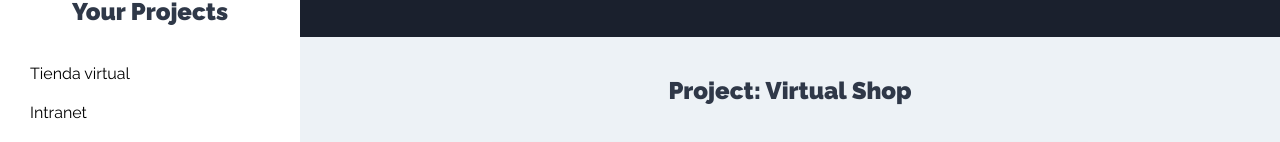
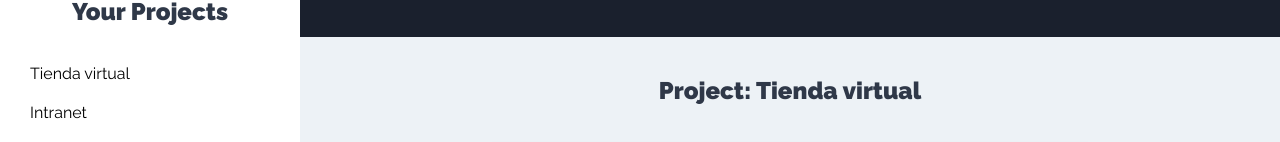
Before and after one commit to ivanurra/mern-tasks-client, a React (Create React App) app: page /proyectos in a window 1280 px wide. Both pictures are taken after a click on the button "Tienda virtual". Shown: the part 255-397 px from the top of the page. Built offline with nearby package versions, Linux system fonts and the light colour scheme.

Commit message:
show name project

```diff
--- a/src/components/tareas/ListadoTareas.js
+++ b/src/components/tareas/ListadoTareas.js
@@ -1,7 +1,18 @@
-import React, { Fragment } from "react";
+import React, { useContext, Fragment } from "react";
 import Tarea from "./Tarea";
+import proyectoContext from "../../context/proyectos/proyectoContext";
 
 const ListadoTareas = () => {
+  // Obtener el State de proyectos
+  const proyectosContext = useContext(proyectoContext);
+  const { proyecto } = proyectosContext;
+
+  // Si no hay proyecto seleccionado
+  if (!proyecto) return <h2>Select a project</h2>;
+
+  // Array destructuring para extraer el proyecto actual
+  const [proyectoActual] = proyecto;
+
   const tareasProyecto = [
     { nombre: "Choose Platform", estado: true },
     { nombre: "Choose Color", estado: false },
@@ -10,7 +21,7 @@ const ListadoTareas = () => {
   ];
   return (
     <Fragment>
-      <h2>Project: Virtual Shop</h2>
+      <h2>Project: {proyectoActual.nombre}</h2>
       <ul className="listado-tareas">
         {tareasProyecto.length === 0 ? (
           <li className="tarea">
```
